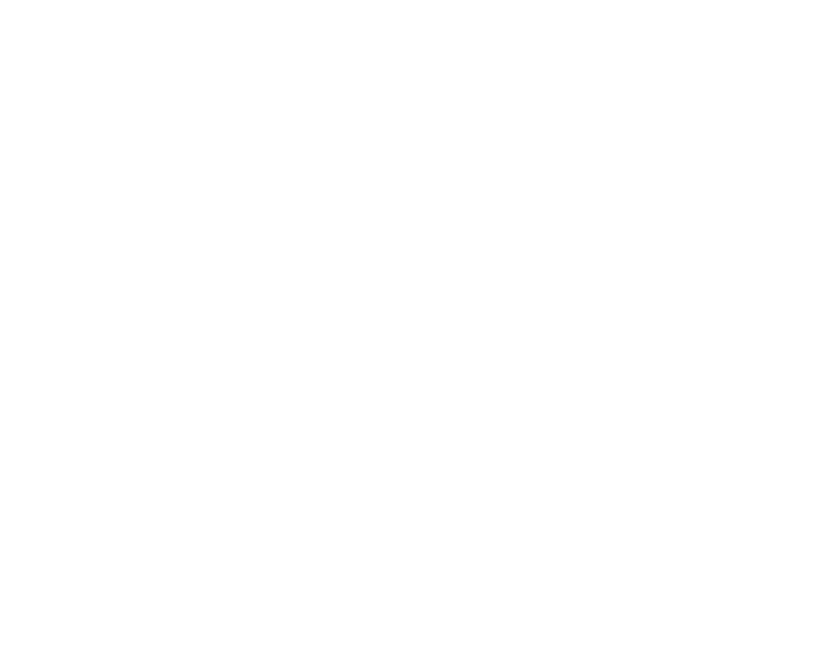
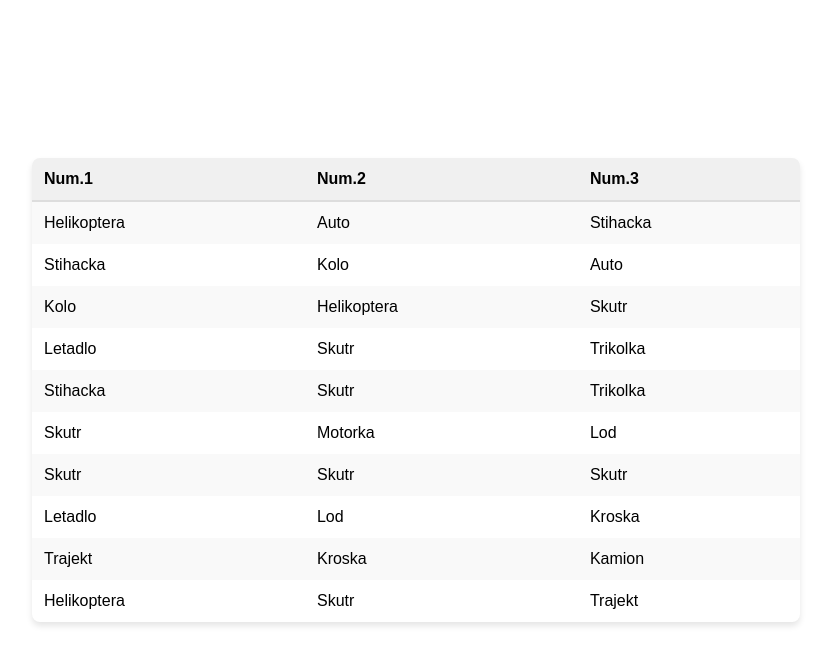
Before and after one commit to tommys0/random_word_table_JS, a plain HTML site: page index.html in a window 1280 px wide. Shown: the whole page, without its empty margins (224-1055 px from the left). Drawn offline with Linux system fonts and the light colour scheme.

Commit message:
Added generateTable function

```diff
--- a/script.js
+++ b/script.js
@@ -1,7 +1,29 @@
-const words = ['Jablko', 'Houska', 'Auto', 'Stůl', 'Kočka', 'Pes', 'Kytara', 'Kniha', 'Mobil', 'Hodinky'];
+const words = ['Auto', 'Kamion', 'Trajekt', 'Letadlo', 'Helikoptera', 'Motorka', 'Kolo', 'Skutr', 'Ctyrkolka', 'Kroska', 'Lod', 'Stihacka', 'Trikolka'];
 
 function generateTable() {
+    const body = document.querySelector('body');
 
+    const table = document.createElement('table');
+    table.setAttribute('id', 'myTable');
+    body.appendChild(table);
+
+    const headers = ['Num.1', 'Num.2', 'Num.3'];
+
+    const headerRow = table.createTHead().insertRow();
+    headers.forEach(headerText => {
+        const th = document.createElement('th');
+        th.textContent = headerText;
+        headerRow.appendChild(th);
+    });
+
+    for (let i = 0; i < 10; i++) {
+        const row = table.insertRow();
+        for (let j = 0; j < 3; j++) {
+            const cell = row.insertCell();
+            const randomWord = words[Math.floor(Math.random() * words.length)];
+            cell.textContent = randomWord;
+        }
+    }
 }
 
 function addRow() {
@@ -15,3 +37,5 @@ function deleteRow() {
 function randomRows() {
 
 }
+
+generateTable()
--- a/styles.css
+++ b/styles.css
@@ -7,3 +7,30 @@ body {
     height: 100vh;
     margin: 0;
 }
+
+table {
+    border-collapse: collapse;
+    width: 60%;
+    margin-bottom: 20px;
+    border-radius: 8px;
+    overflow: hidden;
+    box-shadow: 0 4px 6px rgba(0, 0, 0, 0.1);
+}
+
+th, td {
+    padding: 12px;
+    text-align: left;
+}
+
+th {
+    background-color: #f0f0f0;
+    border-bottom: 2px solid #ddd;
+}
+
+tr:nth-child(even) {
+    background-color: #f9f9f9;
+}
+
+tr:hover {
+    background-color: #f5f5f5;
+}
```
